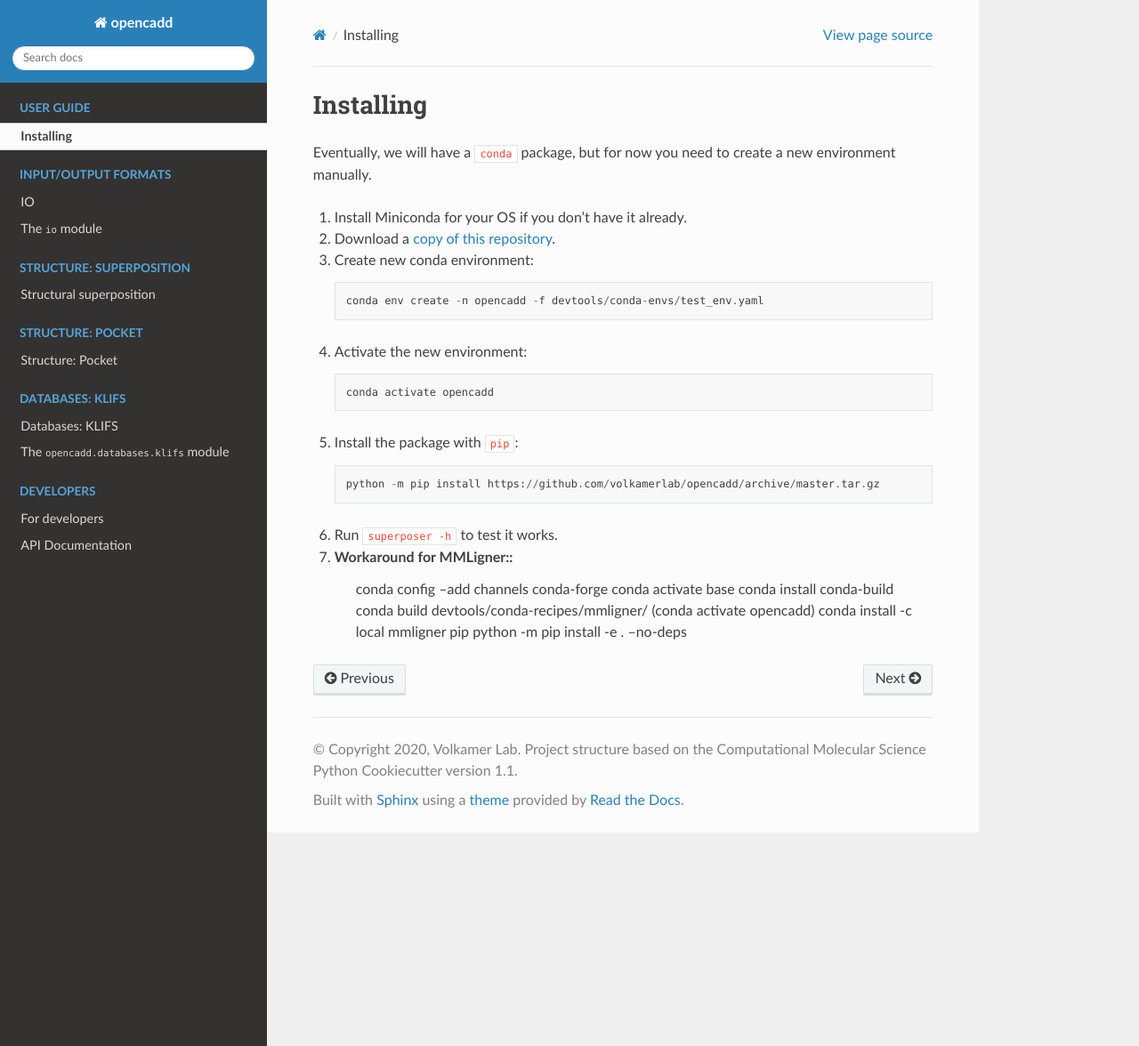
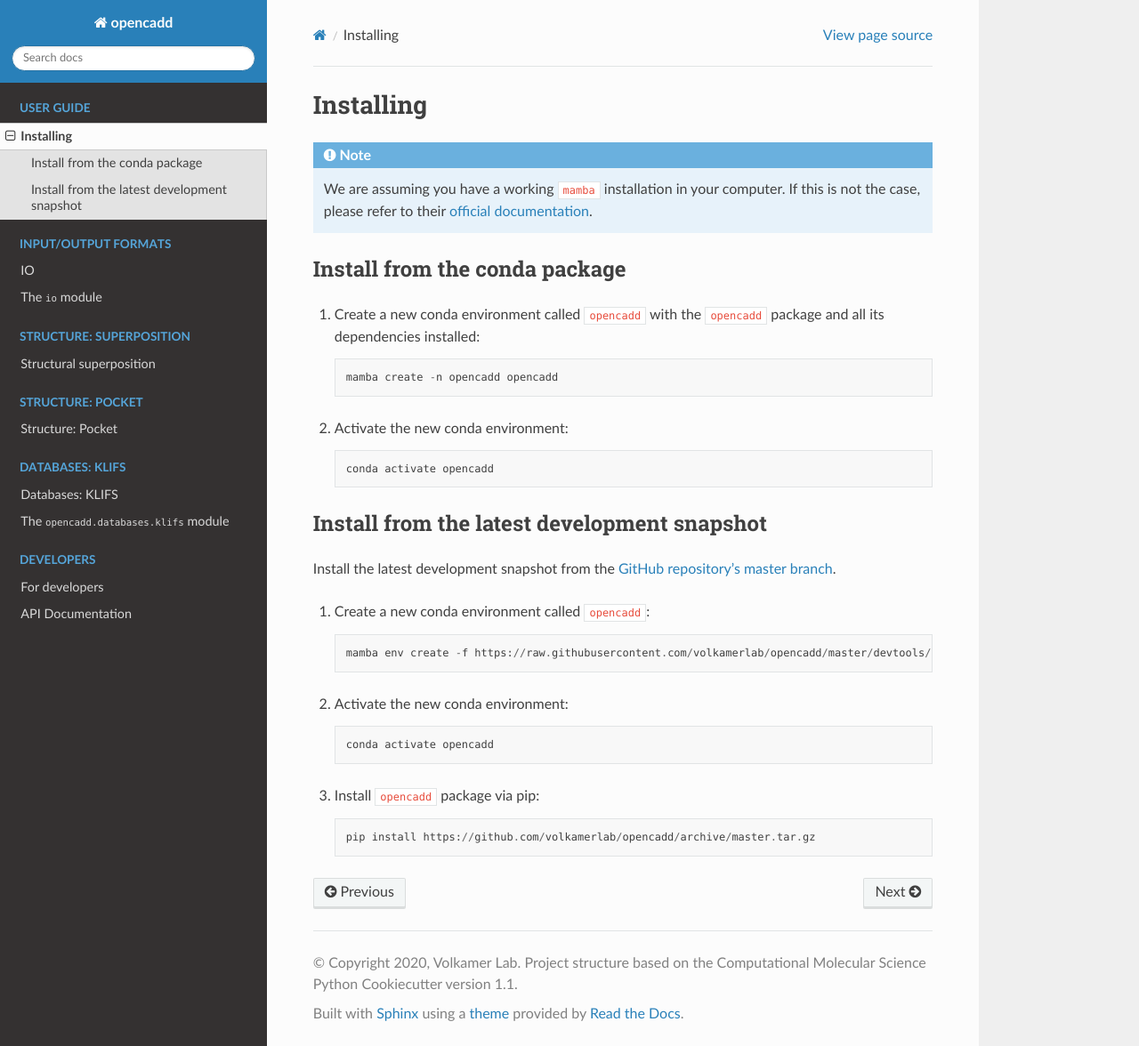
Before and after one commit to volkamerlab/opencadd, a Sphinx documentation site: the page built from docs/installing.rst, in a window 1280 px wide and 1176 px high. Shown: the whole window at 89% size. Built offline with Sphinx 7.4.7 and the Read the Docs theme 2.0.0, drawn with Linux system fonts in a browser that asks for light colours; pages that are not in the unit, such as notebooks, are missing from menus.

Commit message:
Docs installing: Update instructions (from conda; from GH)

```diff
--- a/docs/installing.rst
+++ b/docs/installing.rst
@@ -1,29 +1,46 @@
 Installing
 ==========
 
-Eventually, we will have a ``conda`` package, but for now you need to create a new environment manually.
+.. note::
 
-1. Install Miniconda for your OS if you don't have it already.
-2. Download a `copy of this repository <https://github.com/volkamerlab/opencadd/archive/master.zip>`_.
-3. Create new conda environment::
+    We are assuming you have a working ``mamba`` installation in your computer.
+    If this is not the case, please refer to their `official documentation <https://mamba.readthedocs.io/en/latest/installation.html#mamba>`_.
 
-    conda env create -n opencadd -f devtools/conda-envs/test_env.yaml
 
-4. Activate the new environment::
+Install from the conda package
+------------------------------
+
+1. Create a new conda environment called ``opencadd`` with the ``opencadd`` package and all its dependencies installed::
+
+    mamba create -n opencadd opencadd
+
+2. Activate the new conda environment::
 
     conda activate opencadd
 
-5. Install the package with ``pip``::
+.. 3. Test that your installation works::
 
-    python -m pip install https://github.com/volkamerlab/opencadd/archive/master.tar.gz
+    superposer -h
 
-6. Run ``superposer -h`` to test it works.
 
-7. Workaround for MMLigner::
-    conda config --add channels conda-forge
-    conda activate base
-    conda install conda-build
-    conda build devtools/conda-recipes/mmligner/
-    (conda activate opencadd)
-    conda install -c local mmligner pip
-    python -m pip install -e . --no-deps
+Install from the latest development snapshot
+--------------------------------------------
+
+Install the latest development snapshot from the `GitHub repository's master branch <https://github.com/volkamerlab/opencadd>`_.
+
+
+1. Create a new conda environment called ``opencadd``::
+
+    mamba env create -f https://raw.githubusercontent.com/volkamerlab/opencadd/master/devtools/conda-envs/test_env.yaml -n opencadd
+
+2. Activate the new conda environment::
+
+    conda activate opencadd
+
+3. Install ``opencadd`` package via pip::
+
+    pip install https://github.com/volkamerlab/opencadd/archive/master.tar.gz
+
+.. 4. Test that your installation works::
+
+    superposer -h
```
